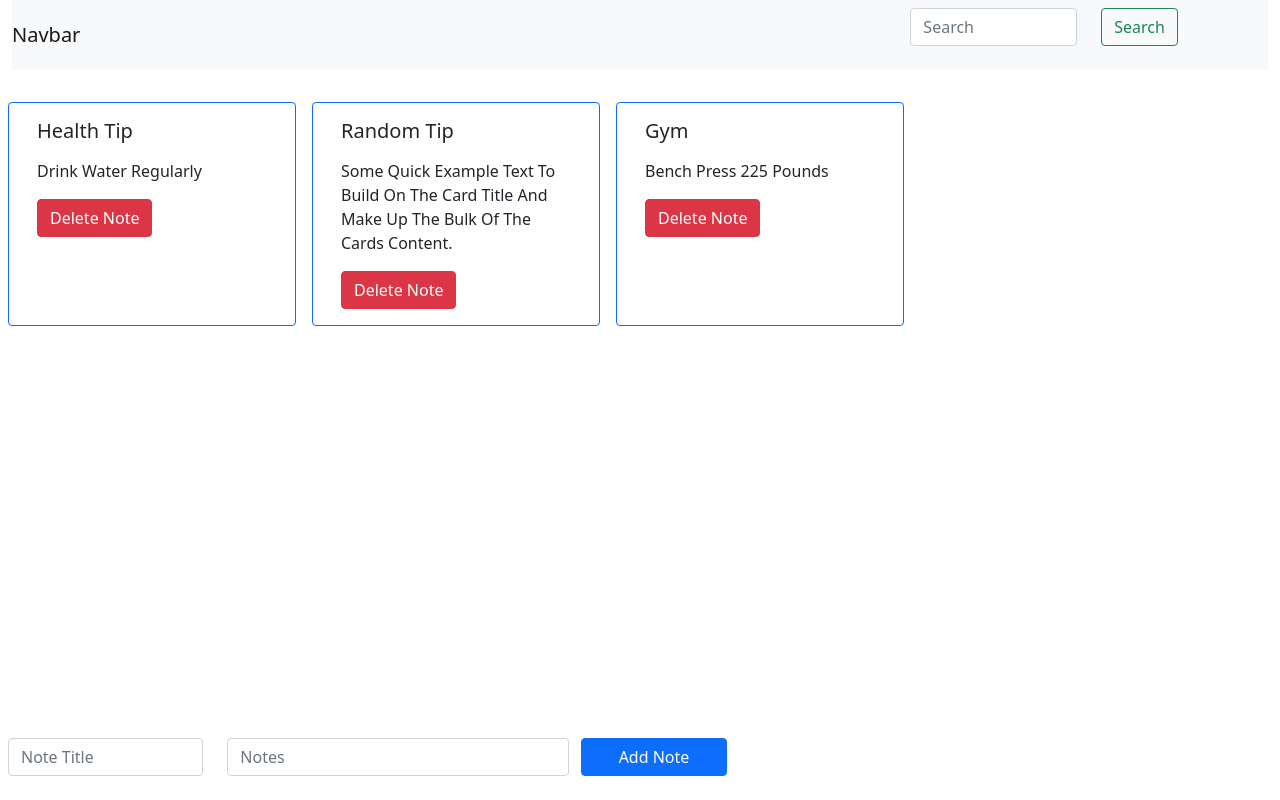
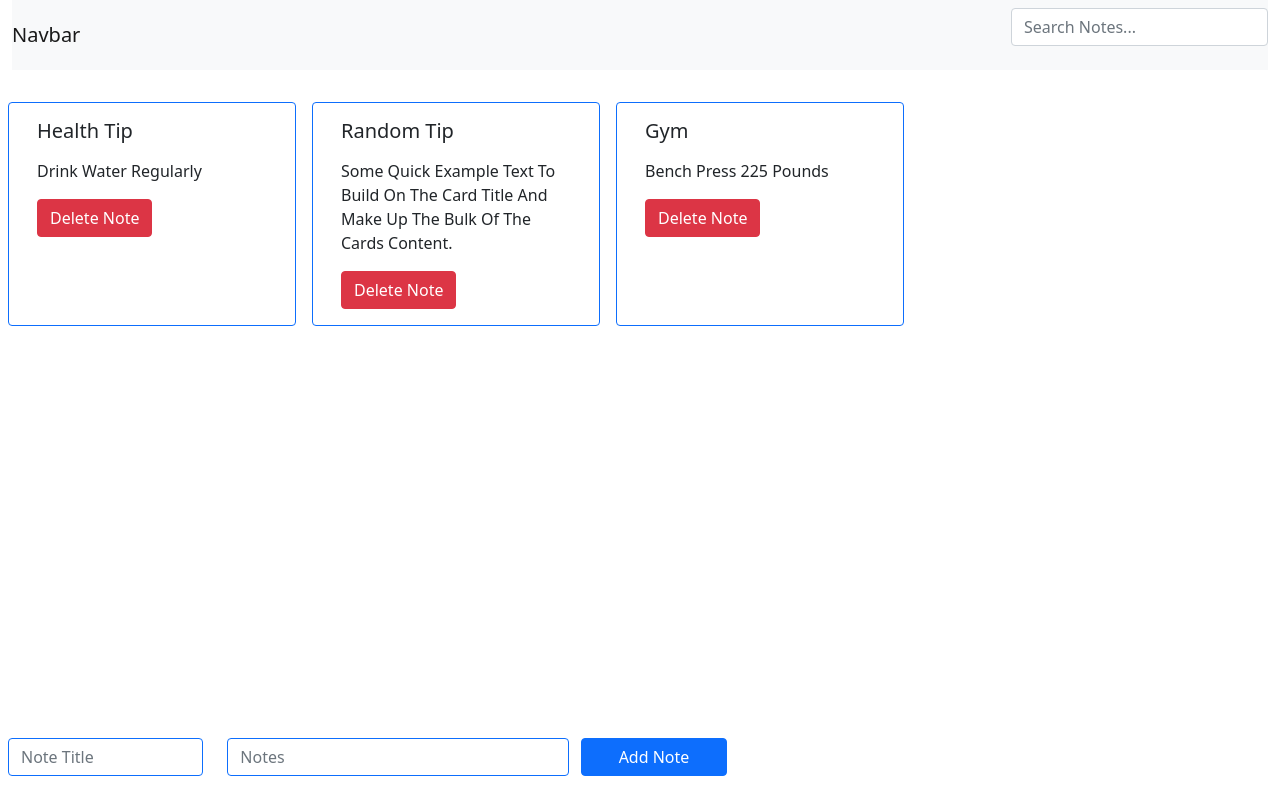
Before and after one commit to kamalC5196/react-Voice-Note-Taking-App, a React (Create React App) app: page / in a window 1280 px wide. Built offline with nearby package versions, Linux system fonts and the light colour scheme.

Commit message:
delete feature implemented

```diff
--- a/src/App.js
+++ b/src/App.js
@@ -28,7 +28,7 @@ export default function App() {
     <div className="container-fluid">
       <Navbar theme={'light'} />
       <br />
-      <Notes notes={notes} />
+      <Notes notes={notes} addNotes={addNotes} />
       <AddNotes addNotes={addNotes} />
     </div>
   );
--- a/src/Components/AddNotes.js
+++ b/src/Components/AddNotes.js
@@ -27,7 +27,7 @@ function AddNotes({ addNotes }) {
           <input
             type="text"
             readonly
-            className="form-control"
+            className="form-control border border-primary"
             id="noteTitle"
             placeHolder="Note Title"
           />
@@ -35,7 +35,7 @@ function AddNotes({ addNotes }) {
         <div className="col-sm-5">
           <input
             type="text"
-            className="form-control"
+            className="form-control border border-primary"
             id="noteNote"
             placeholder="Notes"
           />
--- a/src/Components/Navbar.js
+++ b/src/Components/Navbar.js
@@ -6,21 +6,13 @@ export default function Navbar({ theme }) {
       <a className="navbar-brand">Navbar</a>
       <form className="form-inline">
         <div className="row">
-          <div className="col-sm-6">
+          <div className="col-sm-12">
             <input
               className="form-control mr-sm-2"
               type="search"
-              placeholder="Search"
+              placeholder="Search Notes..."
               aria-label="Search"
             />
-          </div>
-          <div className="col-sm-6">
-            <button
-              className="btn btn-outline-success my-2 my-sm-0"
-              type="submit"
-            >
-              Search
-            </button>
           </div>
         </div>
       </form>
--- a/src/Components/Notes.js
+++ b/src/Components/Notes.js
@@ -1,7 +1,12 @@
 import React from 'react';
 
-function Notes({ notes }) {
-  console.log(notes);
+function Notes({ notes, addNotes }) {
+  function handleDelete(note) {
+    const updatedNotes = notes.filter((n) => n.id !== note.id);
+    addNotes(updatedNotes);
+  }
+  if (!notes.length)
+    return <h2 className="text-center">No Notes to display</h2>;
   return (
     <div className="row">
       {notes.map((note) => (
@@ -13,7 +18,13 @@ function Notes({ notes }) {
           <div className="card-body">
             <h5 className="card-title">{note.title}</h5>
             <p className="card-text my-3">{note.note}</p>
-            <a href="#" className="btn btn-danger">
+            <a
+              href="#"
+              className="btn btn-danger"
+              onClick={() => {
+                handleDelete(note);
+              }}
+            >
               Delete Note
             </a>
           </div>
```
